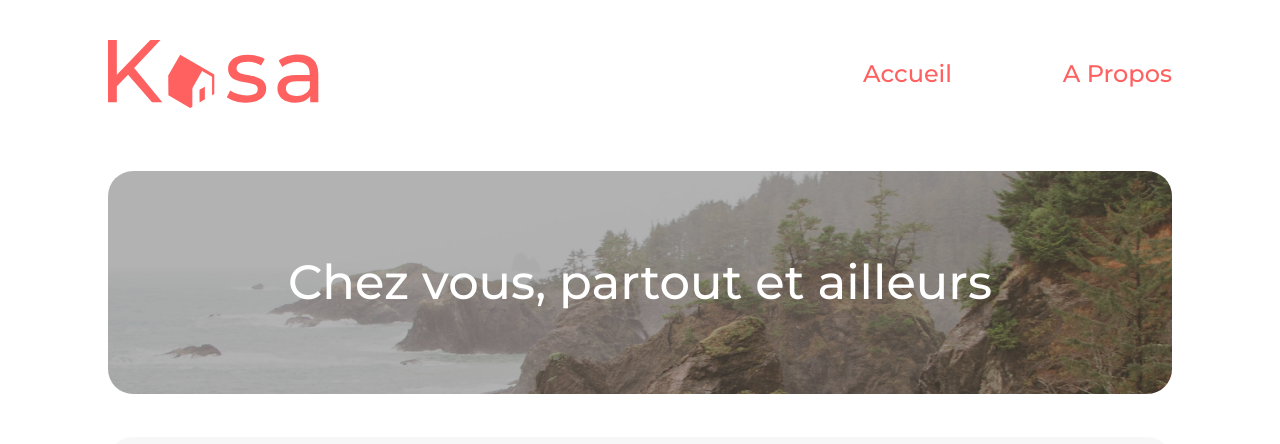
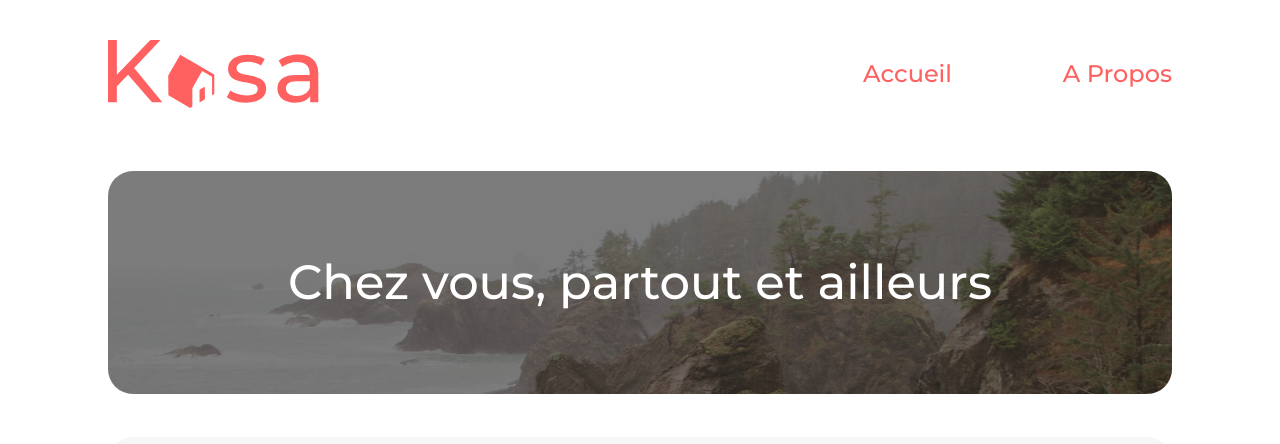
Before and after one commit to JaRoD41/P7-Kasa, a React (Create React App) app: page / in a window 1280 px wide. Shown: the top 444 px of the page. Built offline with nearby package versions, Linux system fonts and the light colour scheme.

Commit message:
fix darken background banner

```diff
--- a/src/components/AboutBanner/AboutBanner.scss
+++ b/src/components/AboutBanner/AboutBanner.scss
@@ -2,7 +2,9 @@
     display: flex;
     width: 100%;
     height: 223px;
-    background: url(../../assets/images/about-background.png) no-repeat;
+    background: rgba(0,0,0,0.3) url(../../assets/images/about-background.png);
+    background-blend-mode: darken;
+    background-repeat: no-repeat;
     background-size: cover;
     border-radius: 25px;
     align-items: center;
--- a/src/components/Banner/Banner.scss
+++ b/src/components/Banner/Banner.scss
@@ -3,7 +3,9 @@
     display: flex;
     width: 100%;
     height: 223px;
-    background: url(../../assets/images/background-banner.png) no-repeat;
+    background: rgba(0,0,0,0.3) url(../../assets/images/background-banner.png);
+    background-blend-mode: darken;
+    background-repeat: no-repeat;
     background-size: cover;
     border-radius: 25px;
     align-items: center;
--- a/src/components/Collapse/Collapse.jsx
+++ b/src/components/Collapse/Collapse.jsx
@@ -4,7 +4,7 @@ import Chevron from '../../assets/images/vectorBas.svg'
 
 export default function Collapse(props) {
 
-  const [toggle, setToggle] = useState(false)
+  const [toggle, setToggle] = useState(false)  // je
   const [heightEl, setHeightEl] = useState()
 
   const toggleState = () => {
```
